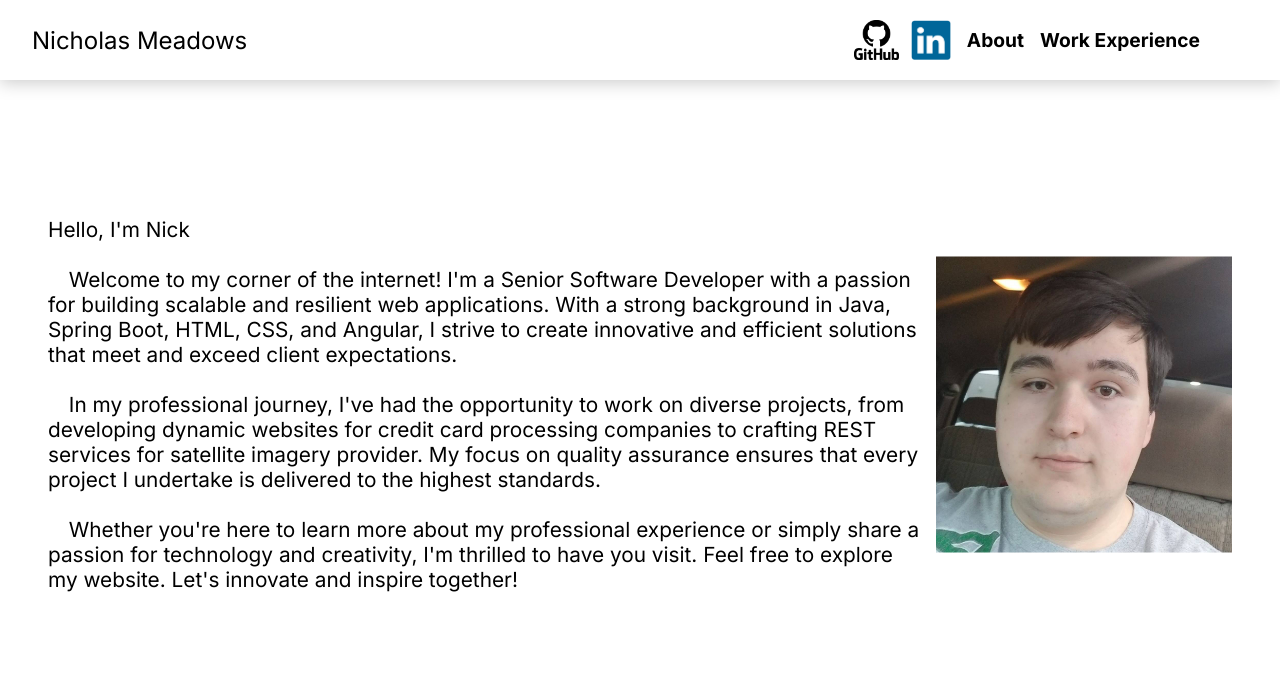
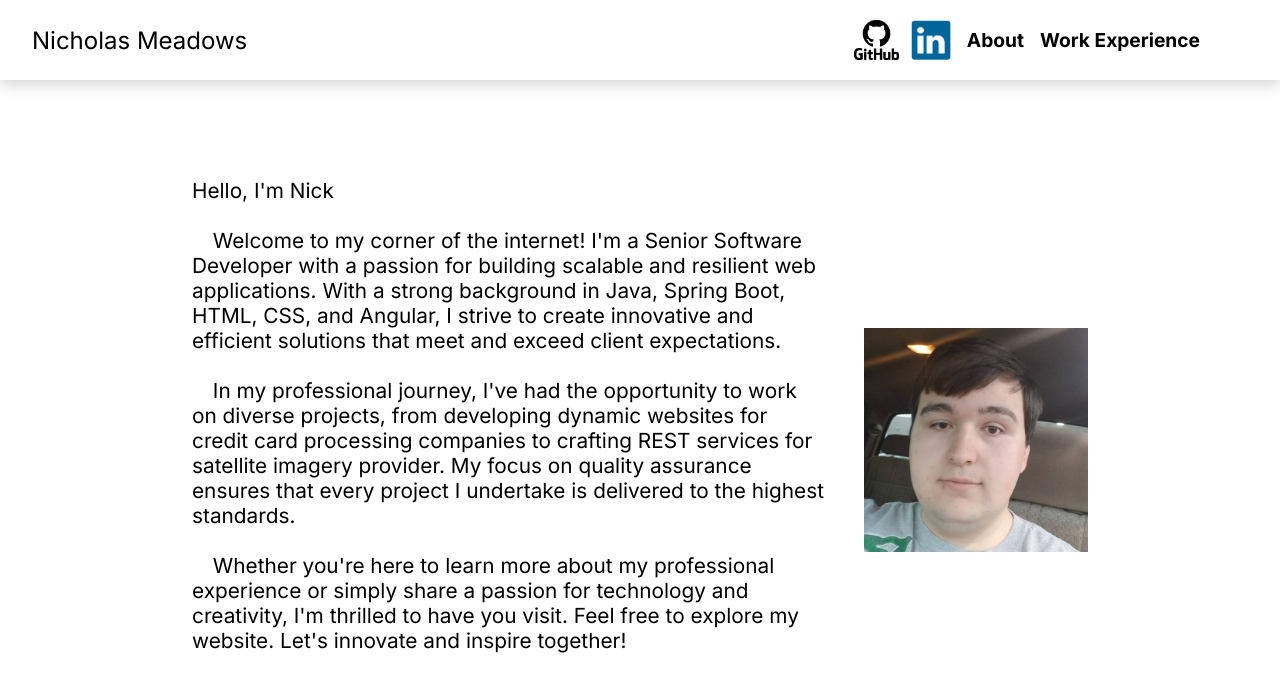
Before and after one commit to nicholasMeadows/PersonalWebsite, a Next.js app: page / in a window 1280 px wide. Shown: the top 692 px of the page. Built offline with nearby package versions, Linux system fonts and the light colour scheme.

Commit message:
Update css

```diff
--- a/src/app/css/home-page.css
+++ b/src/app/css/home-page.css
@@ -1,18 +1,17 @@
 .home-page {
     position: relative;
-    top: 45%;
-    transform: translate(0, -50%);
+    top: 40%;
+    transform: translate(0, -40%);
     display: flex;
     flex-direction: row;
     gap: 1em;
-    padding-left: 3em;
-    padding-right: 3em;
 }
 
 .home-page-text {
     flex-grow: 1;
     align-content: center;
     font-size: 1.3em;
+    margin-right: 1em;
 }
 
 .home-page-text > .indent {
@@ -26,4 +25,5 @@
     object-fit: contain;
     margin-left: auto;
     border-radius: 1em;
+    margin-top: 3em;
 }
--- a/src/app/css/work-experience.css
+++ b/src/app/css/work-experience.css
@@ -1,5 +1,5 @@
 .work-experience {
-    margin: 1em 3em;
+    margin: 1em 0 2em;
 }
 
 .resumes {
@@ -11,10 +11,6 @@
     flex-direction: column;
     width: 100%;
     gap: 1em;
-}
-
-.work-experience-companies:last-of-type {
-    margin-bottom: 3em;
 }
 
 .company-header {
--- a/src/app/layout.tsx
+++ b/src/app/layout.tsx
@@ -25,7 +25,9 @@ export default function RootLayout({
                 marginTop: `${NAVIGATION_BAR_HEIGHT}`,
                 height: `calc(100% - ${NAVIGATION_BAR_HEIGHT})`,
                 width: '100%',
-                position: 'absolute'
+                position: 'absolute',
+                paddingLeft: '15%',
+                paddingRight: '15%',
             }}>
                 {children}
             </div>
```
